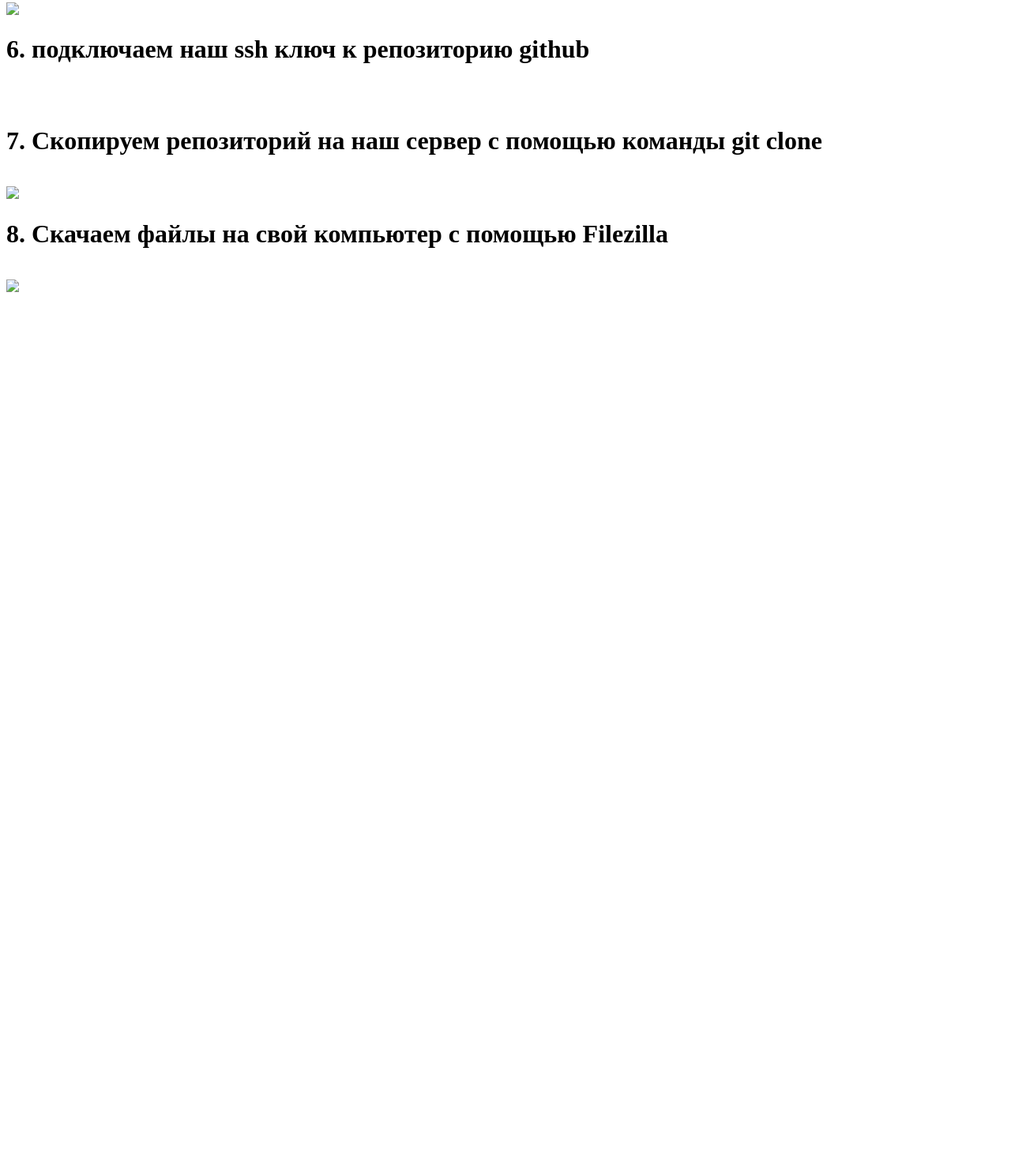
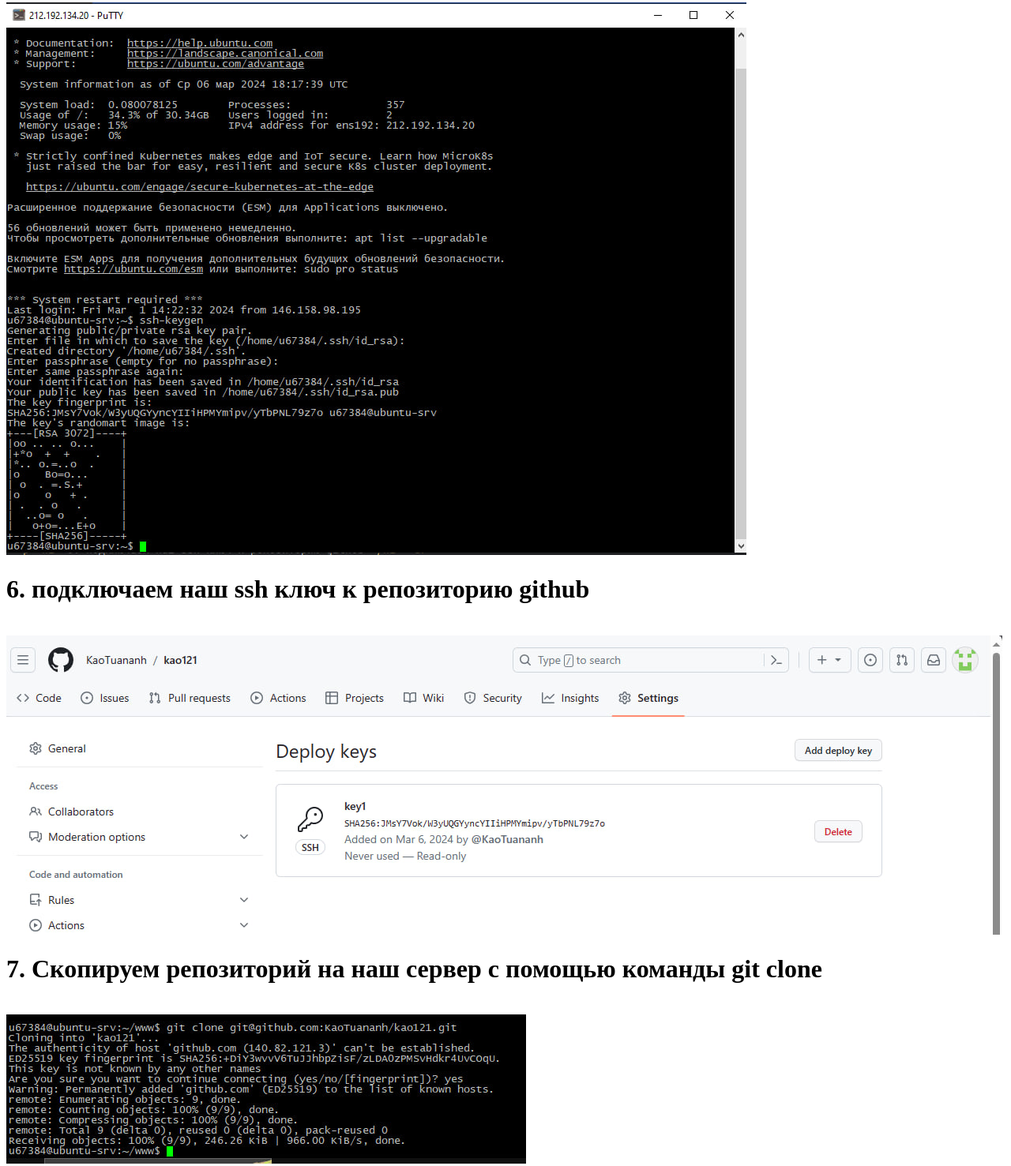
Before and after one commit to KaoTuananh/kao121, a plain HTML site: page index.html in a window 1280 px wide. Shown: the part 3316-4793 px from the top of the page at 79% size. Before the commit the page ends 3698 px from the top, so only its background shows below. Drawn offline with Linux system fonts and the light colour scheme.

Commit message:
Add files via upload

```diff
--- a/index.html
+++ b/index.html
@@ -29,13 +29,13 @@
     </p>
     <img src = "photo5.jpg" >
     <p><h1>5.Создаем и получаем ssh ключ.</h1> <br>
-        <img src = "photo.jpg" >
+        <img src = "photo6.jpg" >
     <p><h1> 6. подключаем наш ssh ключ к репозиторию github </h1> <br>
-        <img sre=" jpg">
+        <img src=" photo7.jpg">
         </р><h1>7. Скопируем репозиторий на наш сервер с помощью команды git clone</h1> <br>
-    <img src = "photo.jpg" >
+    <img src = "photo8.jpg" >
     <p><h1> 8. Скачаем файлы на свой компьютер с помощью Filezilla</h1> <br>
-    <img src = "photo.jpg" >
+    <img src = "photo9.jpg" >
 </body> </html>
 </div>
 </body>
```
Also changed, not shown: photo6.jpg (added), photo7.jpg (added), photo8.jpg (added), photo9.jpg (added).
